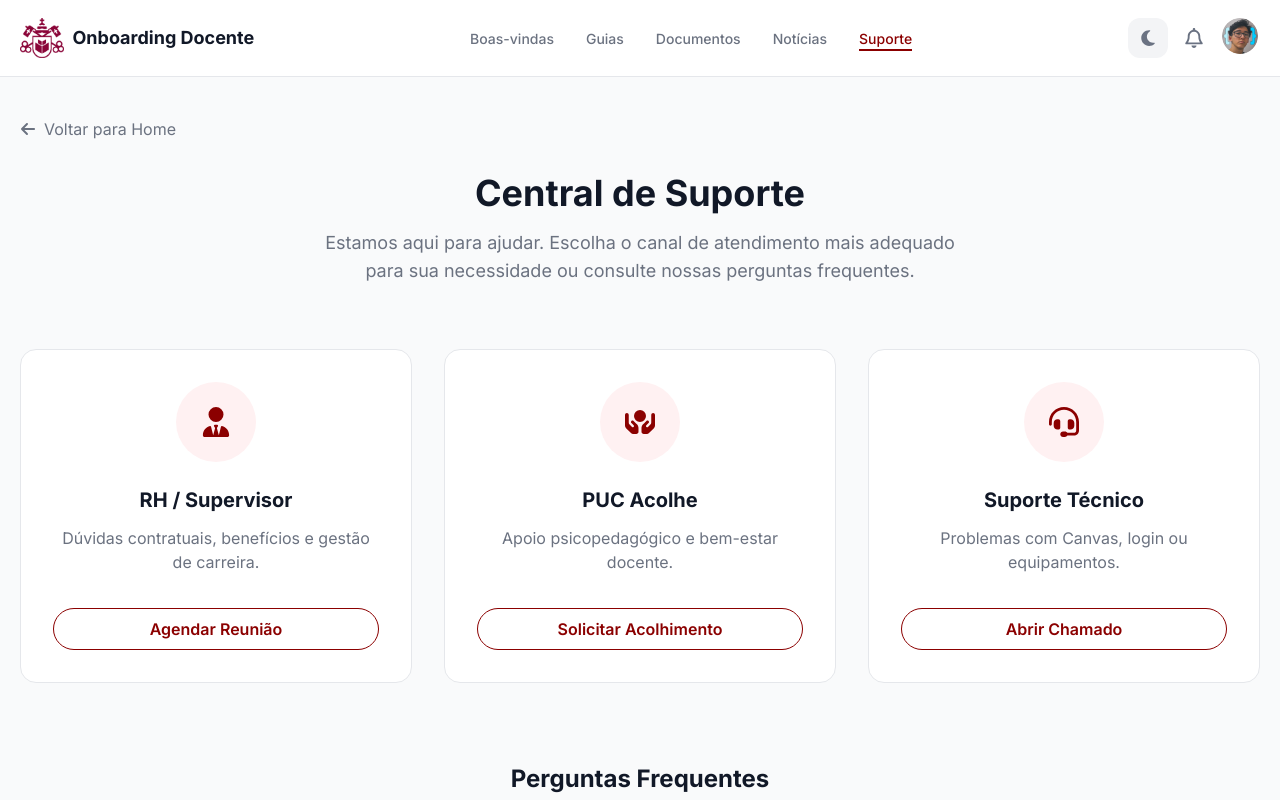
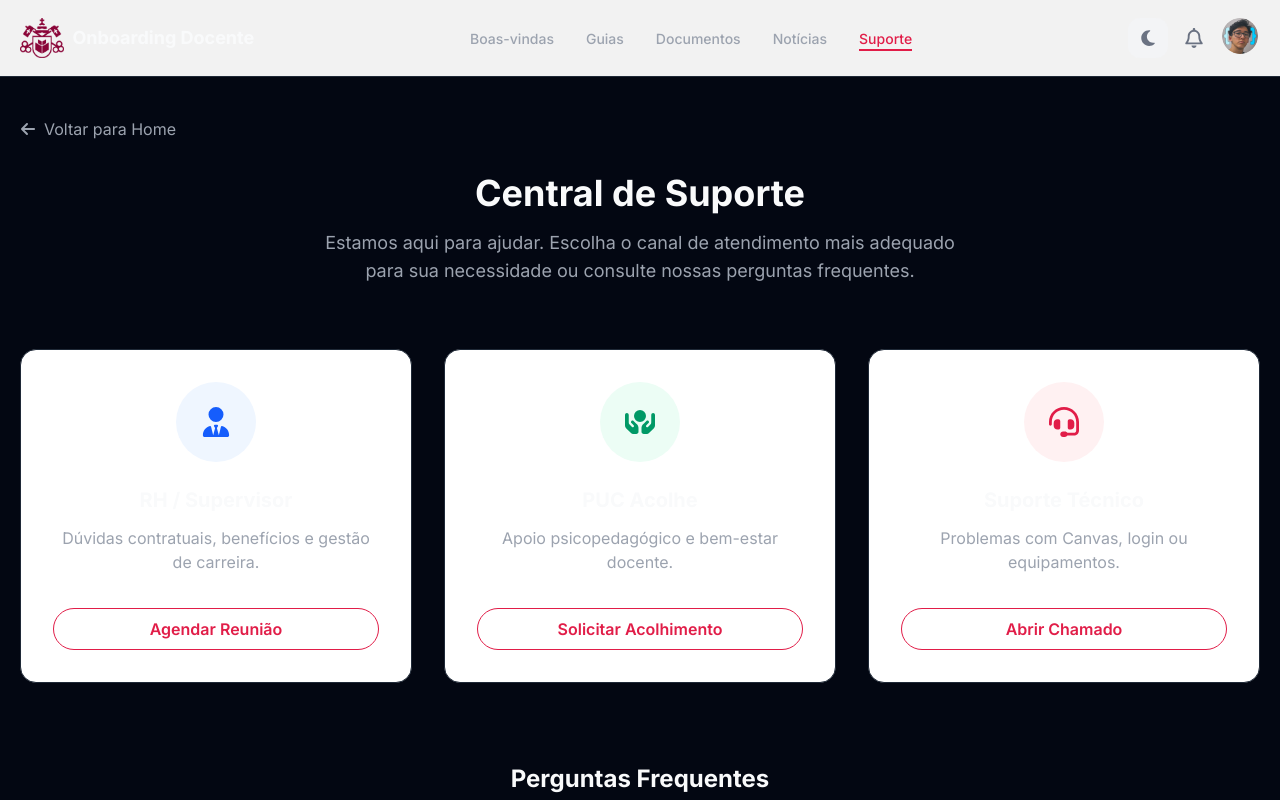
Before and after one commit to guNaoki/onboardingdocentepucpr, a Next.js app: page /suporte in a window 1280 px wide. Both pictures are taken after a click on the button 1147 px from the left and 38 px from the top of the page. Shown: the top 800 px of the page. Built offline with nearby package versions, Linux system fonts and the light colour scheme.

Commit message:
fix: dark mode toggle and sub-pages styling

```diff
--- a/src/app/globals.css
+++ b/src/app/globals.css
@@ -1,4 +1,6 @@
 @import "tailwindcss";
+
+@plugin "tailwindcss-animate";
 
 :root {
   --primary-red: #8B0000;
@@ -8,6 +10,15 @@
   --text-gray: #6B7280;
   --border-color: #E5E7EB;
   --radius: 12px;
+}
+
+.dark {
+  --bg-light: #030712; /* gray-950 */
+  --text-dark: #F9FAFB; /* gray-50 */
+  --text-gray: #9CA3AF; /* gray-400 */
+  --border-color: #1F2937; /* gray-800 */
+  --primary-red: #E11D48; /* rose-600 (lighter for dark mode) */
+  --primary-red-hover: #BE123C; /* rose-700 */
 }
 
 @theme {
@@ -27,13 +38,12 @@
 
 @layer base {
   body {
-    @apply bg-white text-text-dark font-sans antialiased;
+    @apply bg-bg-light text-text-dark font-sans antialiased transition-colors duration-300;
     scroll-behavior: smooth;
   }
 
-  /* Fallback for border color if needed */
   * {
-    border-color: var(--border-color);
+    @apply border-border-color;
   }
 }
 
--- a/src/app/suporte/page.tsx
+++ b/src/app/suporte/page.tsx
@@ -1,18 +1,19 @@
 import Link from 'next/link';
 import { FaArrowLeft, FaUserTie, FaHandsHoldingCircle, FaHeadset, FaChevronDown } from 'react-icons/fa6';
 import { FadeIn, StaggerContainer, StaggerItem } from '@/components/ui/MotionWrapper';
+import { cn } from '@/lib/utils';
 
 export default function SupportPage() {
   return (
     <div className="container mx-auto px-5 py-10 min-h-screen">
       <FadeIn>
-        <Link href="/" className="inline-flex items-center gap-2 text-text-gray hover:text-puc-red mb-8 transition-colors">
+        <Link href="/" className="inline-flex items-center gap-2 text-text-gray dark:text-gray-400 hover:text-puc-red dark:hover:text-rose-400 mb-8 transition-colors">
           <FaArrowLeft /> Voltar para Home
         </Link>
 
         <div className="text-center mb-16">
-          <h1 className="text-4xl font-bold mb-4 text-text-dark">Central de Suporte</h1>
-          <p className="text-lg text-text-gray max-w-2xl mx-auto">
+          <h1 className="text-4xl font-bold mb-4 text-text-dark dark:text-white">Central de Suporte</h1>
+          <p className="text-lg text-text-gray dark:text-gray-400 max-w-2xl mx-auto">
             Estamos aqui para ajudar. Escolha o canal de atendimento mais adequado para sua necessidade ou consulte nossas perguntas frequentes.
           </p>
         </div>
@@ -20,18 +21,36 @@ export default function SupportPage() {
 
       <StaggerContainer className="grid grid-cols-1 md:grid-cols-3 gap-8 mb-20">
         {[
-          { icon: FaUserTie, title: "RH / Supervisor", desc: "Dúvidas contratuais, benefícios e gestão de carreira.", action: "Agendar Reunião" },
-          { icon: FaHandsHoldingCircle, title: "PUC Acolhe", desc: "Apoio psicopedagógico e bem-estar docente.", action: "Solicitar Acolhimento" },
-          { icon: FaHeadset, title: "Suporte Técnico", desc: "Problemas com Canvas, login ou equipamentos.", action: "Abrir Chamado" },
+          {
+            icon: FaUserTie,
+            title: "RH / Supervisor",
+            desc: "Dúvidas contratuais, benefícios e gestão de carreira.",
+            action: "Agendar Reunião",
+            color: "bg-blue-50 dark:bg-blue-900/20 text-blue-600 dark:text-blue-400"
+          },
+          {
+            icon: FaHandsHoldingCircle,
+            title: "PUC Acolhe",
+            desc: "Apoio psicopedagógico e bem-estar docente.",
+            action: "Solicitar Acolhimento",
+            color: "bg-emerald-50 dark:bg-emerald-900/20 text-emerald-600 dark:text-emerald-400"
+          },
+          {
+            icon: FaHeadset,
+            title: "Suporte Técnico",
+            desc: "Problemas com Canvas, login ou equipamentos.",
+            action: "Abrir Chamado",
+            color: "bg-rose-50 dark:bg-rose-900/20 text-puc-red dark:text-rose-400"
+          },
         ].map((item, idx) => (
           <StaggerItem key={idx}>
-            <div className="bg-white border border-border-color rounded-2xl p-8 text-center transition-all hover:shadow-hover hover:-translate-y-1 hover:border-puc-red group h-full flex flex-col items-center">
-              <div className="w-20 h-20 bg-rose-50 rounded-full flex items-center justify-center mx-auto mb-6 group-hover:bg-puc-red transition-colors">
-                <item.icon className="text-3xl text-puc-red group-hover:text-white transition-colors" />
+            <div className="bg-white dark:bg-gray-900 border border-border-color dark:border-gray-800 rounded-2xl p-8 text-center transition-all hover:shadow-hover dark:hover:shadow-black/50 hover:-translate-y-1 hover:border-puc-red dark:hover:border-rose-500 group h-full flex flex-col items-center">
+              <div className={cn("w-20 h-20 rounded-full flex items-center justify-center mx-auto mb-6 transition-colors", item.color)}>
+                <item.icon className="text-3xl" />
               </div>
-              <h3 className="text-xl font-bold mb-3">{item.title}</h3>
-              <p className="text-text-gray mb-8 min-h-[50px]">{item.desc}</p>
-              <button className="mt-auto bg-white text-puc-red border border-puc-red px-6 py-2 rounded-full font-semibold hover:bg-puc-red hover:text-white transition-all w-full">
+              <h3 className="text-xl font-bold mb-3 text-text-dark dark:text-white">{item.title}</h3>
+              <p className="text-text-gray dark:text-gray-400 mb-8 min-h-[50px]">{item.desc}</p>
+              <button className="mt-auto bg-white dark:bg-transparent text-puc-red dark:text-rose-400 border border-puc-red dark:border-rose-400 px-6 py-2 rounded-full font-semibold hover:bg-puc-red hover:text-white dark:hover:bg-rose-500 dark:hover:text-white dark:hover:border-rose-500 transition-all w-full">
                 {item.action}
               </button>
             </div>
@@ -40,7 +59,7 @@ export default function SupportPage() {
       </StaggerContainer>
 
       <FadeIn delay={0.4} className="max-w-3xl mx-auto">
-        <h2 className="text-2xl font-bold mb-8 text-center">Perguntas Frequentes</h2>
+        <h2 className="text-2xl font-bold mb-8 text-center text-text-dark dark:text-white">Perguntas Frequentes</h2>
         <div className="space-y-4">
           {[
             "Como acesso meu e-mail institucional?",
@@ -48,12 +67,12 @@ export default function SupportPage() {
             "Como solicitar crachá de estacionamento?",
             "Qual o prazo para lançamento de notas?"
           ].map((faq, i) => (
-            <details key={i} className="group bg-white border border-border-color rounded-lg overflow-hidden cursor-pointer">
-              <summary className="flex justify-between items-center p-5 font-medium text-text-dark hover:bg-gray-50 transition-colors">
+            <details key={i} className="group bg-white dark:bg-gray-900 border border-border-color dark:border-gray-800 rounded-lg overflow-hidden cursor-pointer">
+              <summary className="flex justify-between items-center p-5 font-medium text-text-dark dark:text-white hover:bg-gray-50 dark:hover:bg-gray-800 transition-colors">
                 {faq}
                 <FaChevronDown className="text-gray-400 group-open:rotate-180 transition-transform" />
               </summary>
-              <div className="p-5 pt-0 text-text-gray border-t border-transparent group-open:border-gray-100">
+              <div className="p-5 pt-0 text-text-gray dark:text-gray-400 border-t border-transparent group-open:border-gray-100 dark:group-open:border-gray-800">
                 <p>Lorem ipsum dolor sit amet, consectetur adipiscing elit. Sed do eiusmod tempor incididunt ut labore et dolore magna aliqua.</p>
               </div>
             </details>
--- a/src/components/sections/Support.tsx
+++ b/src/components/sections/Support.tsx
@@ -1,7 +1,7 @@
 'use client';
 
 import Link from 'next/link';
-import { FaHeart, FaUserTie, FaHandsHoldingCircle, FaHeadset, FaShieldHeart } from 'react-icons/fa6';
+import { FaHeart, FaUserTie, FaHandsHoldingCircle, FaHeadset } from 'react-icons/fa6';
 import { FadeIn, Float, ScaleIn, StaggerContainer, StaggerItem } from '@/components/ui/MotionWrapper';
 import { motion } from 'motion/react';
 import { cn } from '@/lib/utils';
@@ -45,8 +45,8 @@ export default function Support() {
 
       <div className="container mx-auto px-5 relative z-10">
         <ScaleIn>
-          <div className="w-20 h-20 bg-white dark:bg-gray-900 shadow-xl rounded-2xl flex items-center justify-center mx-auto mb-8 rotate-3 border border-gray-100 dark:border-gray-800">
-            <FaShieldHeart className="text-puc-red text-4xl" />
+          <div className="w-20 h-20 bg-white dark:bg-gray-900 shadow-xl rounded-full flex items-center justify-center mx-auto mb-8 border border-gray-100 dark:border-gray-800">
+            <FaHeart className="text-[#be185d] text-4xl heartbeat" />
           </div>
         </ScaleIn>
 
--- a/src/components/ui/ThemeToggle.tsx
+++ b/src/components/ui/ThemeToggle.tsx
@@ -6,27 +6,29 @@ import { FaSun, FaMoon } from "react-icons/fa6"
 import { motion, AnimatePresence } from "motion/react"
 
 export function ThemeToggle() {
-  const { theme, setTheme } = useTheme()
+  const { theme, setTheme, resolvedTheme } = useTheme()
   const [mounted, setMounted] = React.useState(false)
 
   // Avoid hydration mismatch
   React.useEffect(() => setMounted(true), [])
 
-  if (!mounted) return <div className="w-9 h-9" />
+  if (!mounted) return <div className="w-10 h-10" />
+
+  const isDark = resolvedTheme === "dark"
 
   return (
     <button
-      onClick={() => setTheme(theme === "dark" ? "light" : "dark")}
-      className="relative w-10 h-10 flex items-center justify-center rounded-xl bg-gray-100 dark:bg-gray-800 text-gray-500 dark:text-gray-400 hover:text-puc-red dark:hover:text-rose-400 transition-colors focus:outline-none"
-      aria-label="Trocar tema"
+      onClick={() => setTheme(isDark ? "light" : "dark")}
+      className="relative w-10 h-10 flex items-center justify-center rounded-xl bg-gray-100 dark:bg-gray-800 text-gray-500 dark:text-gray-400 hover:text-puc-red dark:hover:text-rose-400 transition-all active:scale-95 focus:outline-none"
+      aria-label="Alternar tema"
     >
       <AnimatePresence mode="wait">
-        {theme === "dark" ? (
+        {isDark ? (
           <motion.div
             key="moon"
-            initial={{ scale: 0, rotate: -90 }}
-            animate={{ scale: 1, rotate: 0 }}
-            exit={{ scale: 0, rotate: 90 }}
+            initial={{ scale: 0, rotate: -45, opacity: 0 }}
+            animate={{ scale: 1, rotate: 0, opacity: 1 }}
+            exit={{ scale: 0, rotate: 45, opacity: 0 }}
             transition={{ duration: 0.2 }}
           >
             <FaMoon size={18} />
@@ -34,9 +36,9 @@ export function ThemeToggle() {
         ) : (
           <motion.div
             key="sun"
-            initial={{ scale: 0, rotate: -90 }}
-            animate={{ scale: 1, rotate: 0 }}
-            exit={{ scale: 0, rotate: 90 }}
+            initial={{ scale: 0, rotate: -45, opacity: 0 }}
+            animate={{ scale: 1, rotate: 0, opacity: 1 }}
+            exit={{ scale: 0, rotate: 45, opacity: 0 }}
             transition={{ duration: 0.2 }}
           >
             <FaSun size={18} />
```
Also changed, not shown: src/app/documentos/page.tsx (+23 -23 lines), src/app/guias/page.tsx (+9 -9 lines), src/app/noticias/page.tsx (+10 -10 lines).
